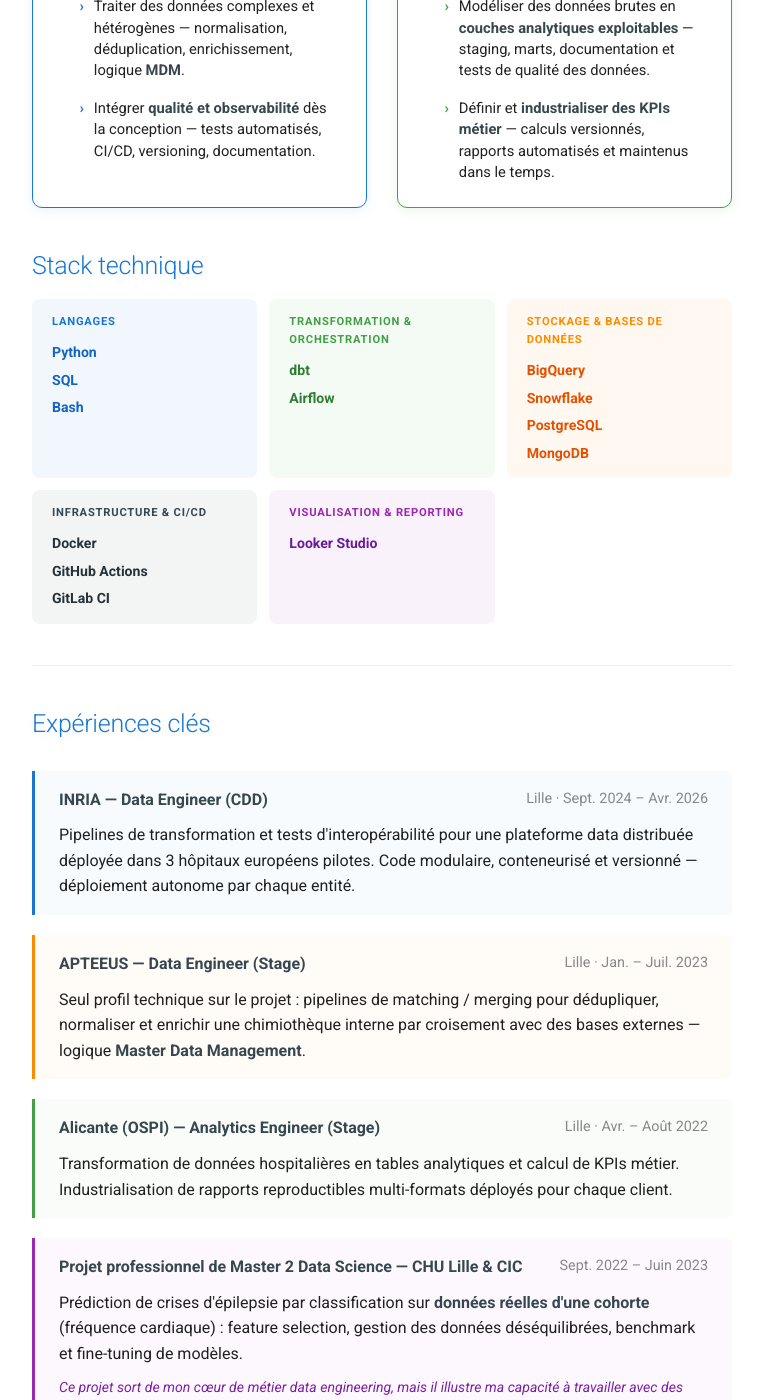
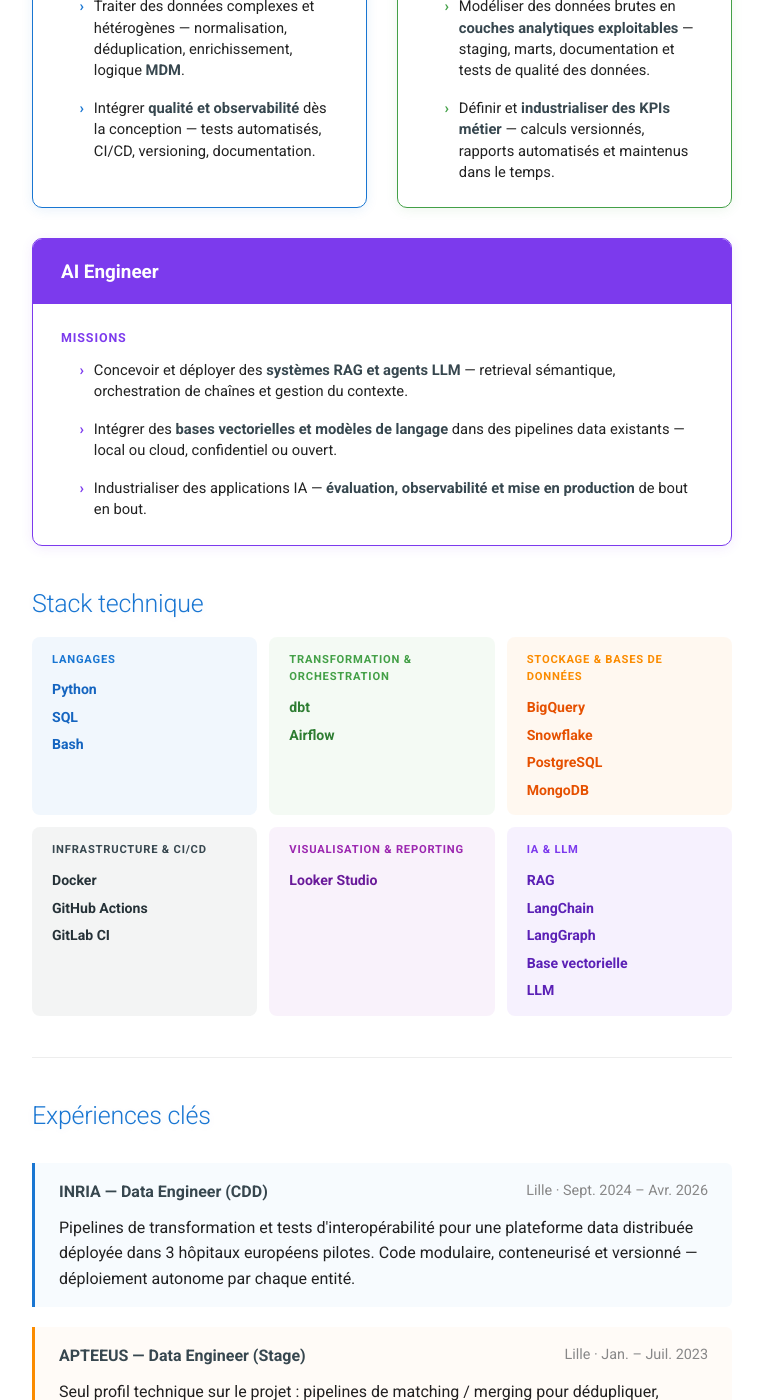
Before and after one commit to y-ikli/portfolio, an MkDocs documentation site: the page built from docs/index.md, in a window 1280 px wide and 1400 px high, scrolled down 1181 px. Shown: the whole window, without its empty margins (258-1021 px from the left). Built offline with MkDocs 1.6.1 and Material for MkDocs 9.7.7, drawn with Linux system fonts in a browser that asks for light colours.

Commit message:
add ai engineer role

```diff
--- a/docs/index.md
+++ b/docs/index.md
@@ -91,6 +91,34 @@
     </div>
   </div>
 
+  <!-- CARD 3 : AI Engineer -->
+  <div style="flex: 1 1 300px; border: 1px solid #7c3aed; border-radius: 10px; overflow: hidden; background: #fff; box-shadow: 0 2px 12px rgba(124,58,237,0.10); display: flex; flex-direction: column;">
+    <div style="background: #7c3aed; padding: 1.1rem 1.4rem 1rem; display: flex; justify-content: space-between; align-items: center; gap: 0.8rem;">
+      <div>
+        <div style="color: #fff; font-size: 1.18em; font-weight: 700; line-height: 1.2;">AI Engineer</div>
+      </div>
+    </div>
+    <div style="padding: 1.2rem 1.4rem; flex: 1; display: flex; flex-direction: column; gap: 1.1rem;">
+      <div>
+        <div style="font-size: 0.78em; font-weight: 700; letter-spacing: 0.07em; text-transform: uppercase; color: #7c3aed; margin-bottom: 0.6rem;">Missions</div>
+        <ul style="margin: 0; list-style: none; padding-left: 0; display: flex; flex-direction: column; gap: 0.45rem;">
+          <li style="display: flex; gap: 0.5rem; align-items: flex-start; font-size: 0.92em; line-height: 1.45;">
+            <span style="color: #7c3aed; font-weight: 700; flex-shrink: 0;">&#8250;</span>
+            <span>Concevoir et déployer des <strong>systèmes RAG et agents LLM</strong> — retrieval sémantique, orchestration de chaînes et gestion du contexte.</span>
+          </li>
+          <li style="display: flex; gap: 0.5rem; align-items: flex-start; font-size: 0.92em; line-height: 1.45;">
+            <span style="color: #7c3aed; font-weight: 700; flex-shrink: 0;">&#8250;</span>
+            <span>Intégrer des <strong>bases vectorielles et modèles de langage</strong> dans des pipelines data existants — local ou cloud, confidentiel ou ouvert.</span>
+          </li>
+          <li style="display: flex; gap: 0.5rem; align-items: flex-start; font-size: 0.92em; line-height: 1.45;">
+            <span style="color: #7c3aed; font-weight: 700; flex-shrink: 0;">&#8250;</span>
+            <span>Industrialiser des applications IA — <strong>évaluation, observabilité et mise en production</strong> de bout en bout.</span>
+          </li>
+        </ul>
+      </div>
+    </div>
+  </div>
+
 </div>
 
 ## Stack technique
@@ -137,6 +165,17 @@
     <div style="font-size: 0.7em; font-weight: 700; text-transform: uppercase; letter-spacing: 0.07em; color: #9c27b0; margin-bottom: 0.5rem;">Visualisation & Reporting</div>
     <div style="display: flex; flex-direction: column; gap: 0.25rem;">
       <span style="font-size: 0.88em; color: #6a1b9a; font-weight: 600;">Looker Studio</span>
+    </div>
+  </div>
+
+  <div style="background: rgba(124,58,237,0.07); border-radius: 8px; padding: 0.7rem 1rem;">
+    <div style="font-size: 0.7em; font-weight: 700; text-transform: uppercase; letter-spacing: 0.07em; color: #7c3aed; margin-bottom: 0.5rem;">IA & LLM</div>
+    <div style="display: flex; flex-direction: column; gap: 0.25rem;">
+      <span style="font-size: 0.88em; color: #5b21b6; font-weight: 600;">RAG</span>
+      <span style="font-size: 0.88em; color: #5b21b6; font-weight: 600;">LangChain</span>
+      <span style="font-size: 0.88em; color: #5b21b6; font-weight: 600;">LangGraph</span>
+      <span style="font-size: 0.88em; color: #5b21b6; font-weight: 600;">Base vectorielle</span>
+      <span style="font-size: 0.88em; color: #5b21b6; font-weight: 600;">LLM</span>
     </div>
   </div>
 
--- a/docs/projets/index.md
+++ b/docs/projets/index.md
@@ -12,4 +12,4 @@
 
 RAG 100% local pour équipes biotech — interrogation de corpus documentaires scientifiques en langage naturel, réponses ancrées dans les sources, sans envoyer de données sensibles vers le cloud.
 
-**Stack :** Python · LangChain · Ollama · RDKit
+**Stack :** Python · LangChain · LangGraph · Ollama · Qdrant · RDKit
--- a/docs/projets/moncapitain.md
+++ b/docs/projets/moncapitain.md
@@ -2,7 +2,7 @@
 
 **Système RAG 100% local** pour interroger un corpus documentaire scientifique en langage naturel — conçu pour les équipes biotech, aucune donnée ne quitte la machine.
 
-> **Stack :** Python · FastAPI · Ollama · Qdrant · RDKit
+> **Stack :** Python · LangChain · LangGraph · Ollama · Qdrant · RDKit
 
 ---
 
@@ -26,13 +26,19 @@
   (overlap, métadonnées par chunk)
         │
         ▼
-  Embeddings → Vectorstore local
+  Embeddings → Vectorstore local (Qdrant)
         │
         ▼
-  Retrieval sémantique
+  LangGraph Agent
+  ┌─────────────────────────────────┐
+  │  Retrieval sémantique           │
+  │  + LangChain Tools :            │
+  │    · RDKit (similarité SMILES,  │
+  │      Tanimoto, visualisation)   │
+  └─────────────────────────────────┘
         │
         ▼
-  LLM local
+  LLM local (Ollama)
   (réponse + citation des sources)
         │
         ▼
@@ -48,7 +54,7 @@
 - Recherche vectorielle par similarité sémantique.
 - Génération de réponses avec citation des sources.
 - Choix du modèle LLM via Ollama.
-- Module chimio-informatique : similarité moléculaire, visualisation SMILES.
+- **RDKit intégré comme LangChain Tool** — l'agent peut appeler directement les fonctions chimio-informatiques (similarité moléculaire Tanimoto, visualisation SMILES) en réponse aux questions de l'utilisateur.
 - Architecture modulaire — nouveaux modules ajoutables sans refonte.
 
 ---
```
